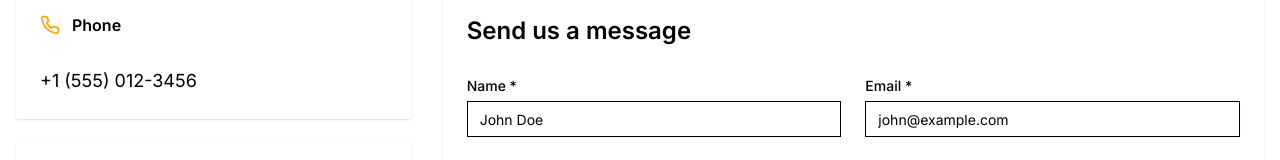
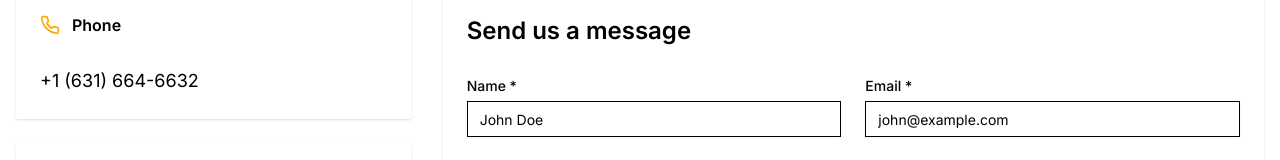
Before and after one commit to davisbryan595-lang/Nedzpur-production, a Next.js app: page / in a window 1280 px wide. Shown: the part 8595-8755 px from the top of the page. Built offline with nearby package versions, Linux system fonts and the light colour scheme.

Commit message:
Contact - number changed

```diff
--- a/components/contact.tsx
+++ b/components/contact.tsx
@@ -103,7 +103,7 @@ export default function Contact() {
               </CardHeader>
               <CardContent>
                 <a href="tel:+15550123" className="text-lg hover:text-[#FFA500] transition-colors">
-                  +1 (555) 012-3456
+                  +1 (631) 664-6632
                 </a>
               </CardContent>
             </Card>
```
